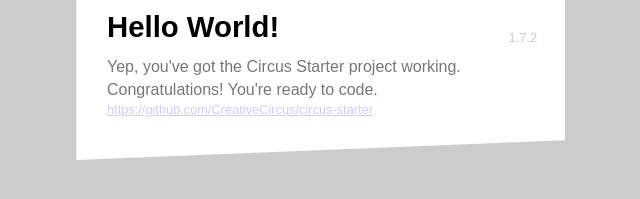
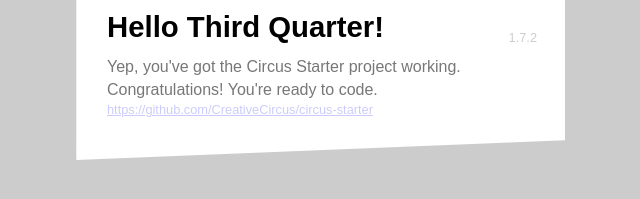
Before and after one commit to CyanLetter/git-demo-2020, a website: page index.html in a window 1280 px wide. Shown: the part 173-372 px from the top of the page, without its empty margins (313-953 px from the left). Drawn offline with Linux system fonts and the light colour scheme.

Commit message:
Changed creeting

```diff
--- a/index.html
+++ b/index.html
@@ -50,7 +50,7 @@
 		<div class="floating-box">
 			<img class="logo" src="dist/img/logo.png" alt="Circus Logo">
 			<div class="foreground">
-				<h1>Hello World!</h1>
+				<h1>Hello Third Quarter!</h1>
 				<p>Yep, you've got the Circus Starter project working.</p>
 				<p>Congratulations! You're ready to code.</p>
 				<p class="github">
```
